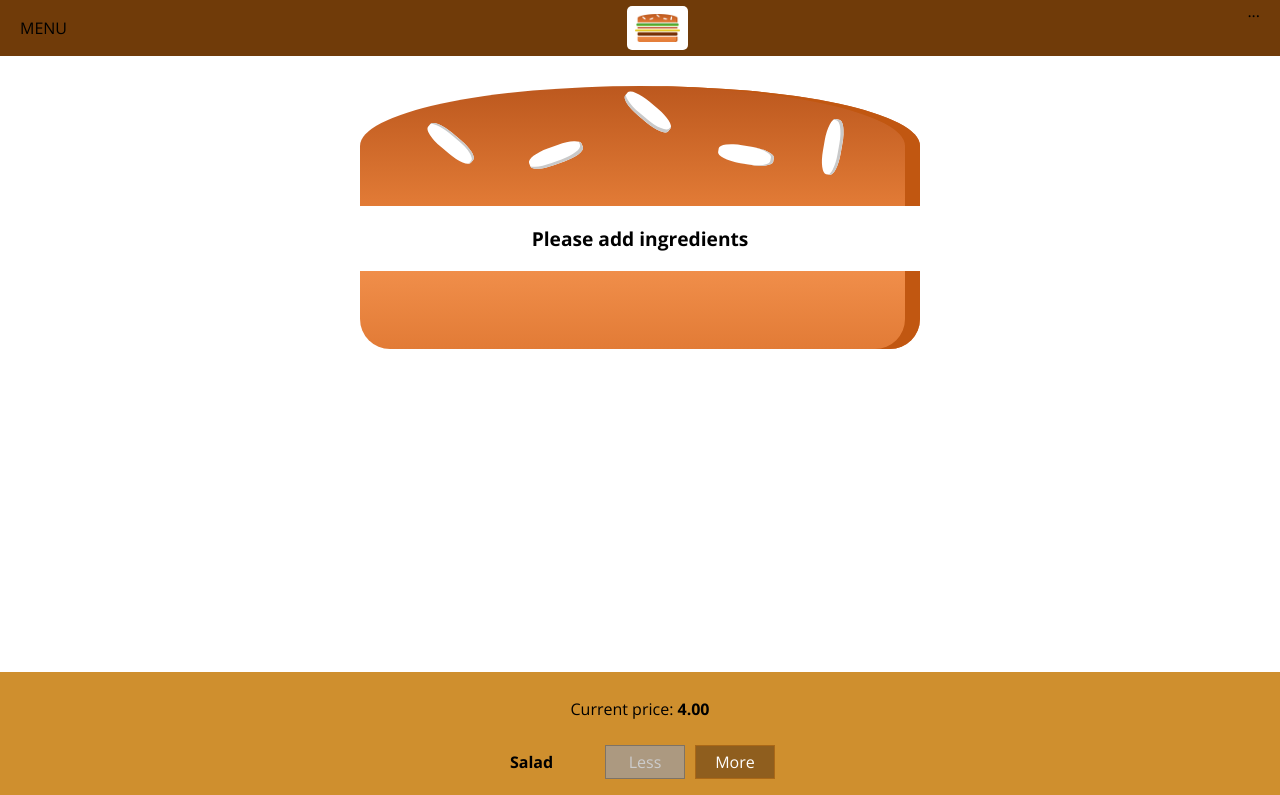
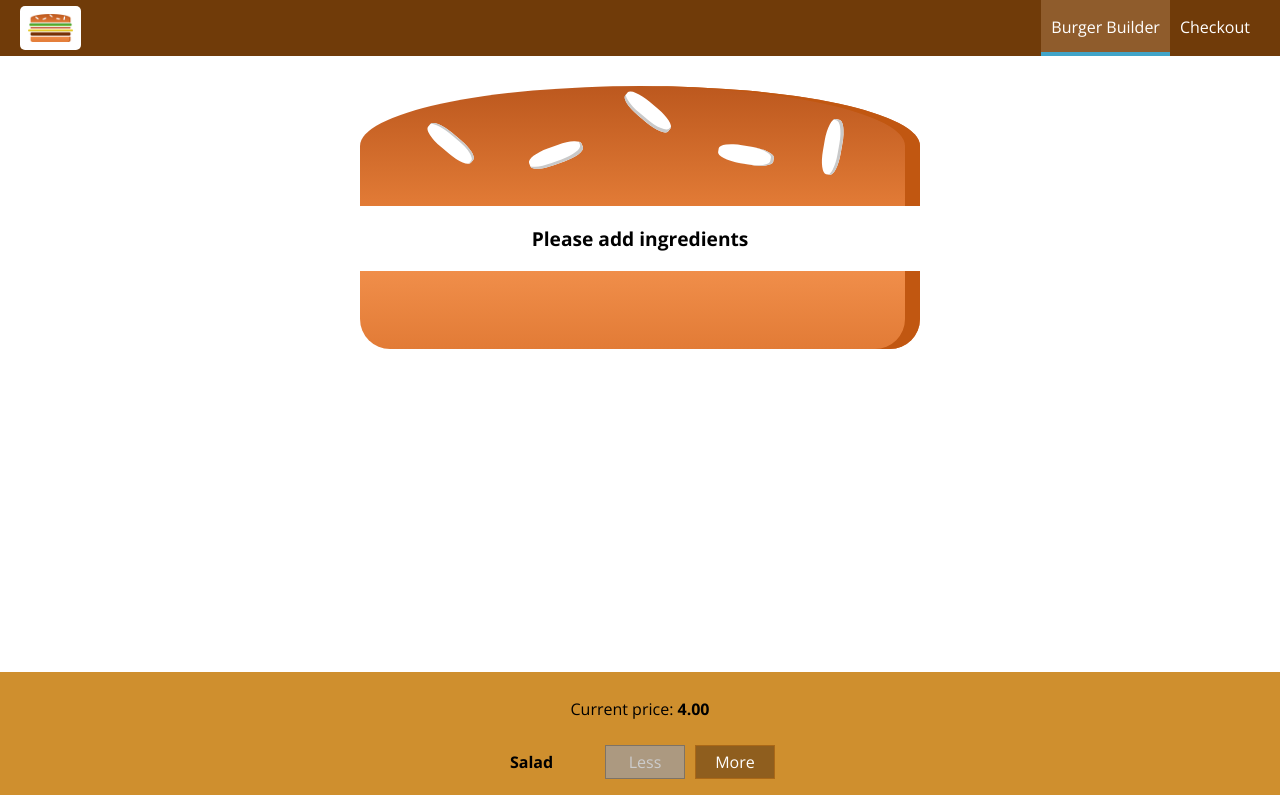
Before and after one commit to sss-ng/react-complete-guide, a React (Create React App) app in the folder burger-builder/: page / in a window 1280 px wide. Shown: the top 795 px of the page. Built offline with nearby package versions, Linux system fonts and the light colour scheme.

Commit message:
added navigation and sidedrawer

```diff
--- a/burger-builder/src/components/Layout/Layout.js
+++ b/burger-builder/src/components/Layout/Layout.js
@@ -1,13 +1,36 @@
-import React from "react";
+import React, { Component } from "react";
 import Auxiliary from "../../hoc/Auxiliary";
 import Toolbar from "../Navigation/Toolbar/Toolbar";
 import classes from "./Layout.module.css";
+import SideDrawer from "../Navigation/SideDrawer/SideDrawer";
 
-const layout = (props) => (
-  <Auxiliary>
-    <Toolbar />
-    <main className={classes.Content}>{props.children}</main>
-  </Auxiliary>
-);
+class Layout extends Component {
+  state = {
+    showSideDrawer: false,
+  };
 
-export default layout;
+  sideDrawerClosedHandler = () => {
+    this.setState({ showSideDrawer: false });
+  };
+
+  sideDrawerToggleHandler = () => {
+    this.setState((prevState) => {
+      return { showSideDrawer: !prevState.showSideDrawer };
+    });
+  };
+
+  render() {
+    return (
+      <Auxiliary>
+        <Toolbar toggleSideDrawer={this.sideDrawerToggleHandler} />
+        <SideDrawer
+          open={this.state.showSideDrawer}
+          closed={this.sideDrawerClosedHandler}
+        />
+        <main className={classes.Content}>{this.props.children}</main>
+      </Auxiliary>
+    );
+  }
+}
+
+export default Layout;
--- a/burger-builder/src/components/Logo/Logo.module.css
+++ b/burger-builder/src/components/Logo/Logo.module.css
@@ -1,7 +1,7 @@
 .Logo {
   background-color: white;
   padding: 8px;
-  height: 80%;
+  height: 100%;
   box-sizing: border-box;
   border-radius: 5px;
 }
--- /dev/null
+++ b/burger-builder/src/components/Navigation/NavigationItems/NavigationItem/NavigationItem.js
@@ -0,0 +1,14 @@
+import React from "react";
+import classes from "./NavigationItem.module.css";
+
+const navigationItem = (props) => {
+  return (
+    <li className={classes.NavigationItem}>
+      <a href={props.link} className={props.active ? classes.active : null}>
+        {props.children}
+      </a>
+    </li>
+  );
+};
+
+export default navigationItem;
--- /dev/null
+++ b/burger-builder/src/components/Navigation/NavigationItems/NavigationItem/NavigationItem.module.css
@@ -0,0 +1,45 @@
+.NavigationItem {
+  margin: 10px 0;
+  box-sizing: border-box;
+  display: block;
+  width: 100%;
+}
+
+.NavigationItem a {
+  color: #8f5c2c;
+  text-decoration: none;
+  width: 100%;
+  box-sizing: border-box;
+  display: block;
+}
+
+.NavigationItem a:hover,
+.NavigationItem a:active,
+.NavigationItem a.active {
+  color: #40a4c8;
+}
+
+@media (min-width: 500px) {
+  .NavigationItem {
+    margin: 0;
+    display: flex;
+    height: 100%;
+    width: auto;
+    align-items: center;
+  }
+
+  .NavigationItem a {
+    color: white;
+    height: 100%;
+    padding: 16px 10px;
+    border-bottom: 4px solid transparent;
+  }
+
+  .NavigationItem a:hover,
+  .NavigationItem a:active,
+  .NavigationItem a.active {
+    background-color: #8f5c2c;
+    border-bottom: 4px solid #40a4c8;
+    color: white;
+  }
+}
--- /dev/null
+++ b/burger-builder/src/components/Navigation/NavigationItems/NavigationItems.js
@@ -0,0 +1,16 @@
+import React from "react";
+import NavigationItem from "./NavigationItem/NavigationItem";
+import classes from "./NavigationItems.module.css";
+
+const navigationItems = () => {
+  return (
+    <ul className={classes.NavigationItems}>
+      <NavigationItem link="/" active>
+        Burger Builder
+      </NavigationItem>
+      <NavigationItem link="/">Checkout</NavigationItem>
+    </ul>
+  );
+};
+
+export default navigationItems;
--- /dev/null
+++ b/burger-builder/src/components/Navigation/NavigationItems/NavigationItems.module.css
@@ -0,0 +1,15 @@
+.NavigationItems {
+  margin: 0;
+  padding: 0;
+  list-style: none;
+  flex-flow: column;
+  display: flex;
+  align-items: center;
+  height: 100%;
+}
+
+@media (min-width: 500px) {
+  .NavigationItems {
+    flex-flow: row;
+  }
+}
--- /dev/null
+++ b/burger-builder/src/components/Navigation/SideDrawer/DrawerToggle/DrawerToggle.js
@@ -0,0 +1,14 @@
+import React from "react";
+import classes from "./DrawerToggle.module.css";
+
+const drawerToggle = (props) => {
+  return (
+    <div className={classes.DrawerToggle} onClick={props.clicked}>
+      <div></div>
+      <div></div>
+      <div></div>
+    </div>
+  );
+};
+
+export default drawerToggle;
--- /dev/null
+++ b/burger-builder/src/components/Navigation/SideDrawer/DrawerToggle/DrawerToggle.module.css
@@ -0,0 +1,23 @@
+.DrawerToggle {
+  width: 40px;
+  height: 100%;
+  display: flex;
+  flex-flow: column;
+  justify-content: space-around;
+  align-items: center;
+  padding: 10px 0;
+  box-sizing: border-box;
+  cursor: pointer;
+}
+
+.DrawerToggle div {
+  width: 90%;
+  height: 3px;
+  background-color: white;
+}
+
+@media (min-width: 500px) {
+  .DrawerToggle {
+      display: none;
+  }
+}
--- /dev/null
+++ b/burger-builder/src/components/Navigation/SideDrawer/SideDrawer.js
@@ -0,0 +1,30 @@
+import React from "react";
+import Logo from "../../Logo/Logo";
+import NavigationItems from "../NavigationItems/NavigationItems";
+
+import classes from "./SideDrawer.module.css";
+import Backdrop from "../../UI/Backdrop/Backdrop";
+import Auxiliary from "../../../hoc/Auxiliary";
+
+const sideDrawer = (props) => {
+  let attachedClasses = [classes.SideDrawer, classes.Close];
+
+  if (props.open) {
+    attachedClasses = [classes.SideDrawer, classes.Open];
+  }
+  return (
+    <Auxiliary>
+      <Backdrop show={props.open} clicked={props.closed} />
+      <div className={attachedClasses.join(" ")}>
+        <div className={classes.Logo}>
+          <Logo />
+        </div>
+        <nav>
+          <NavigationItems />
+        </nav>
+      </div>
+    </Auxiliary>
+  );
+};
+
+export default sideDrawer;
--- /dev/null
+++ b/burger-builder/src/components/Navigation/SideDrawer/SideDrawer.module.css
@@ -0,0 +1,31 @@
+.SideDrawer {
+  position: fixed;
+  width: 280px;
+  max-width: 70%;
+  height: 100%;
+  left: 0;
+  top: 0;
+  z-index: 200;
+  background-color: white;
+  padding: 32px 16px;
+  box-sizing: border-box;
+  transition: transform 0.3s ease-out;
+}
+
+@media (min-width: 500px) {
+  .SideDrawer {
+    display: none;
+  }
+}
+
+.Open {
+  transform: translateX(0);
+}
+
+.Close {
+  transform: translateX(-100%);
+}
+
+.Logo{
+  height: 11%;
+}
--- a/burger-builder/src/components/Navigation/Toolbar/Toolbar.js
+++ b/burger-builder/src/components/Navigation/Toolbar/Toolbar.js
@@ -1,13 +1,19 @@
 import React from "react";
 import classes from "./Toolbar.module.css";
 import Logo from "../../Logo/Logo";
+import NavigationItems from "../NavigationItems/NavigationItems";
+import DrawerToggle from "../SideDrawer/DrawerToggle/DrawerToggle";
 
 const toolbar = (props) => {
   return (
     <header className={classes.Toolbar}>
-      <div>MENU</div>
-      <Logo />
-      <nav>...</nav>
+      <DrawerToggle clicked={props.toggleSideDrawer} />
+      <div className={classes.Logo}>
+        <Logo />
+      </div>
+      <nav className={classes.DesktopOnly}>
+        <NavigationItems />
+      </nav>
     </header>
   );
 };
--- a/burger-builder/src/components/Navigation/Toolbar/Toolbar.module.css
+++ b/burger-builder/src/components/Navigation/Toolbar/Toolbar.module.css
@@ -13,6 +13,16 @@
   z-index: 90;
 }
 
-.Toolbar nav{
+.Toolbar nav {
   height: 100%;
 }
+
+.Logo {
+  height: 80%;
+}
+
+@media (max-width: 499px) {
+  .DesktopOnly {
+    display: none;
+  }
+}
```
